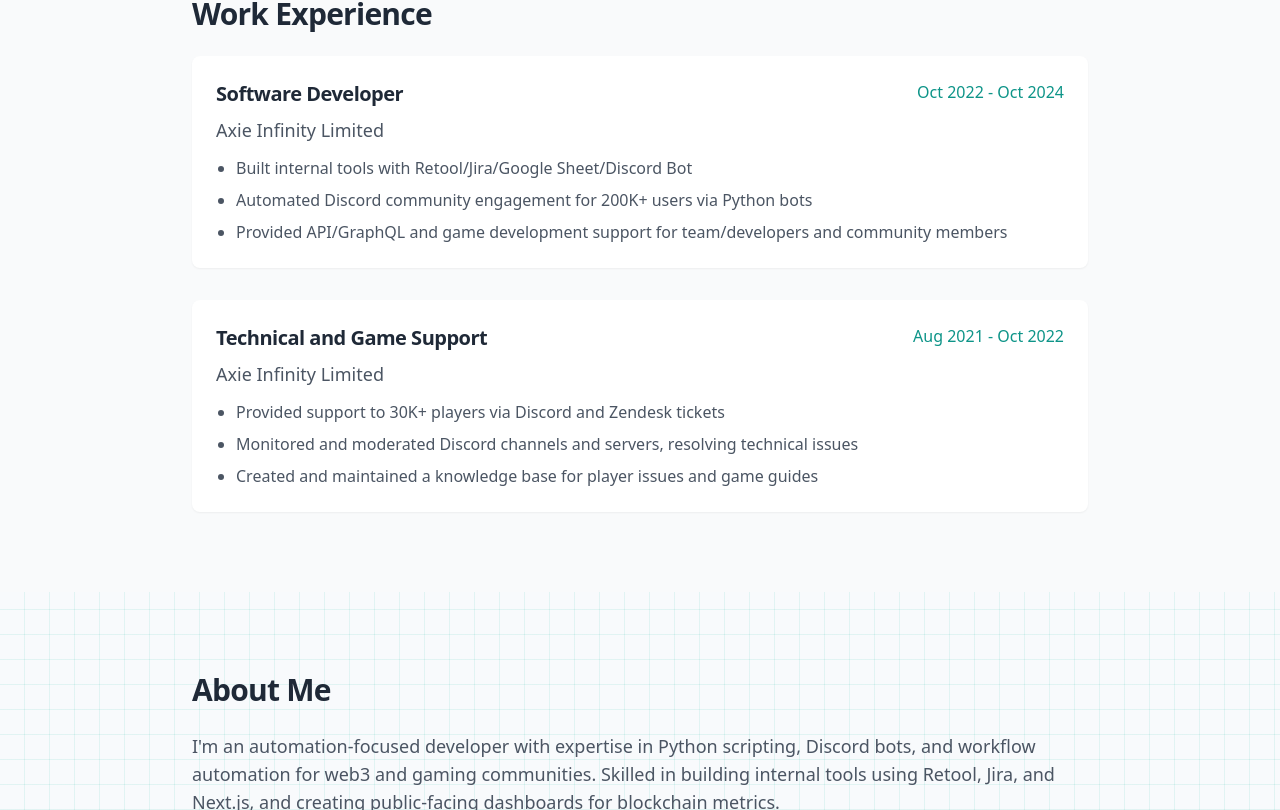
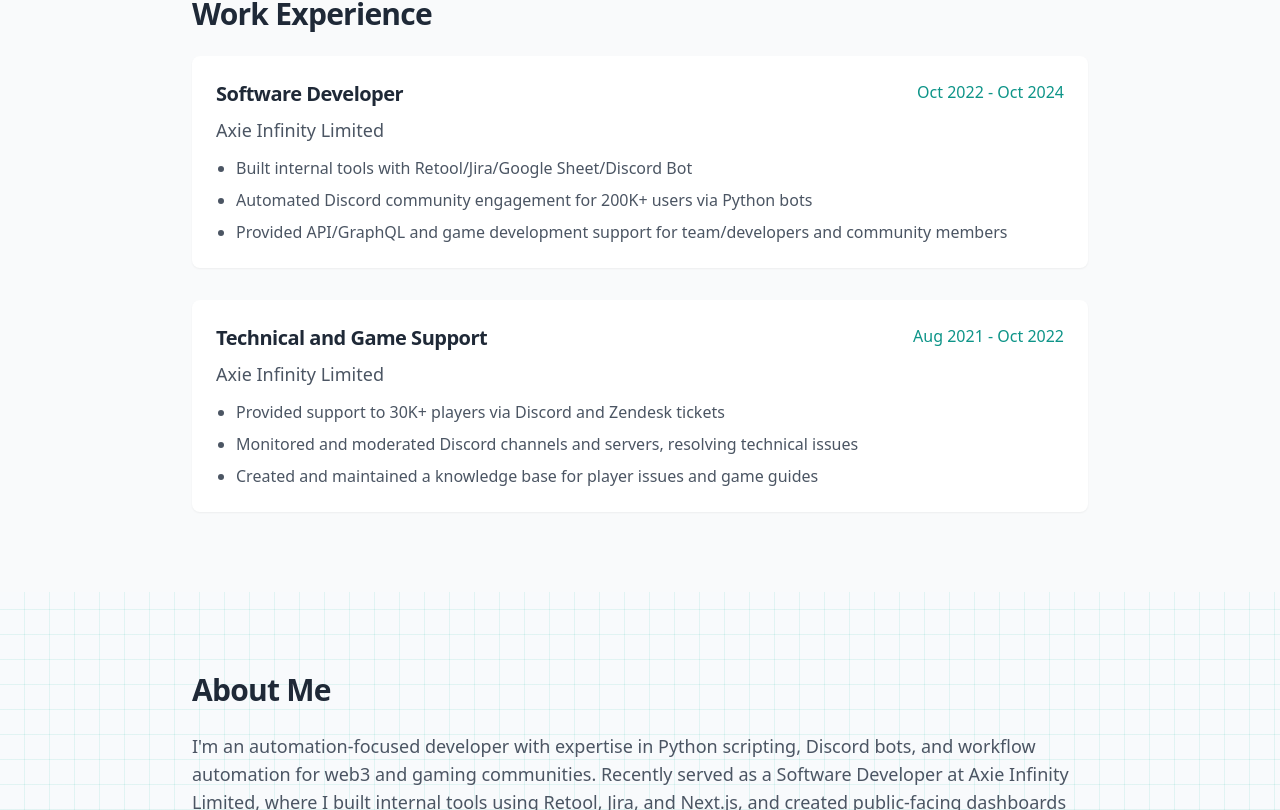
Before and after one commit to komiwalnut/portfolio, a Next.js app: page / in a window 1280 px wide. Shown: the part 1990-2800 px from the top of the page. Built offline with nearby package versions, Linux system fonts and the light colour scheme.

Commit message:
Update About.tsx

```diff
--- a/src/components/sections/About.tsx
+++ b/src/components/sections/About.tsx
@@ -9,10 +9,13 @@
         <SectionTitle>About Me</SectionTitle>
         <div className="prose dark:prose-invert max-w-none">
           <p className="text-lg mb-4 text-gray-600 dark:text-gray-300">
-            I&apos;m an automation-focused developer with expertise in Python scripting, Discord bots, and workflow automation for web3 and gaming communities. Skilled in building internal tools using Retool, Jira, and Next.js, and creating public-facing dashboards for blockchain metrics.
+            I&apos;m an automation-focused developer with expertise in Python scripting, Discord bots, and workflow automation for web3 and gaming communities. Recently served as a Software Developer at Axie Infinity Limited, where I built internal tools using Retool, Jira, and Next.js, and created public-facing dashboards for blockchain metrics.
+          </p>
+          <p className="text-lg mb-4 text-gray-600 dark:text-gray-300">
+            Experienced in automating community engagement for 50K+ users through Discord bots and developing business process automation pipelines, including automated workflow systems for request management through Google Forms, Slack notifications, and Jira ticket routing. Contributed to API/GraphQL development and game development support, streamlining departmental operations and improving business efficiency.
           </p>
           <p className="text-lg mb-6 text-gray-600 dark:text-gray-300">
-            Proficient in REST/GraphQL APIs, Linux server management, and AI-assisted coding to optimize development workflows. Passionate about solving complex problems through automation and delivering scalable, user-friendly solutions.
+            Proficient in Python, PostgreSQL, REST/GraphQL APIs, backend frameworks, and Linux server management. Experienced with AI-assisted coding to optimize development workflows. Passionate about solving complex problems through automation and delivering scalable, user-friendly solutions for gaming and Web3 ecosystems.
           </p>
 
           <div className="mt-10">
```
